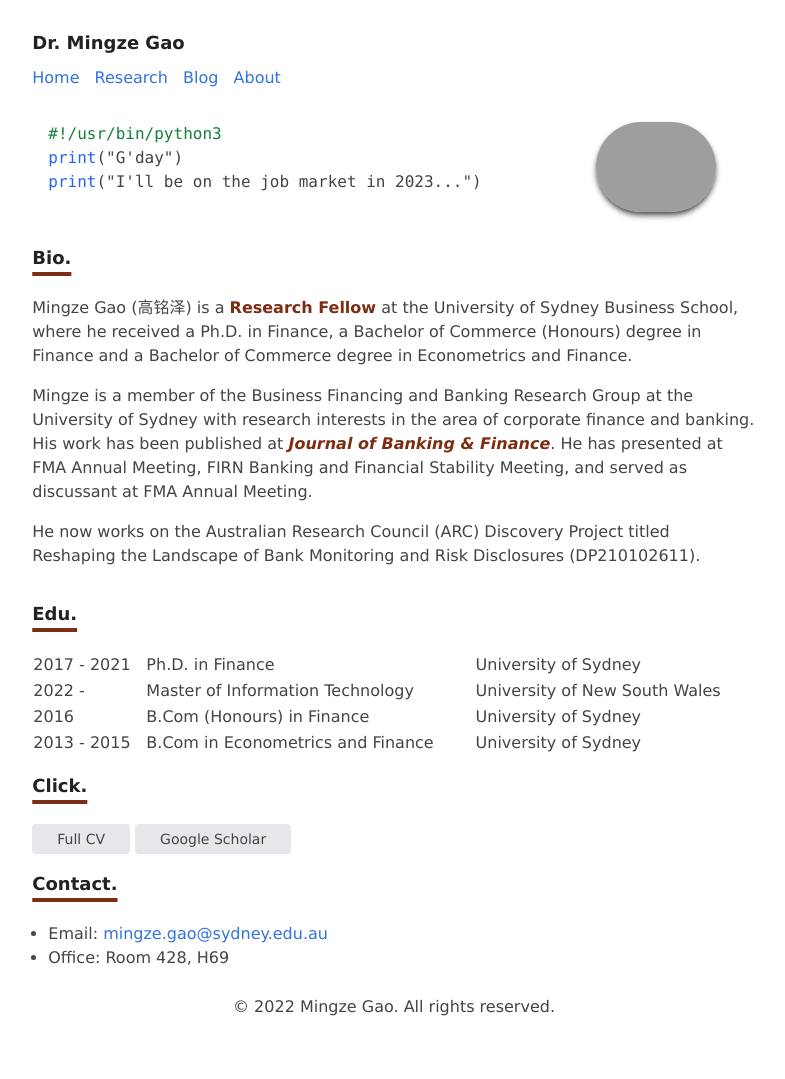
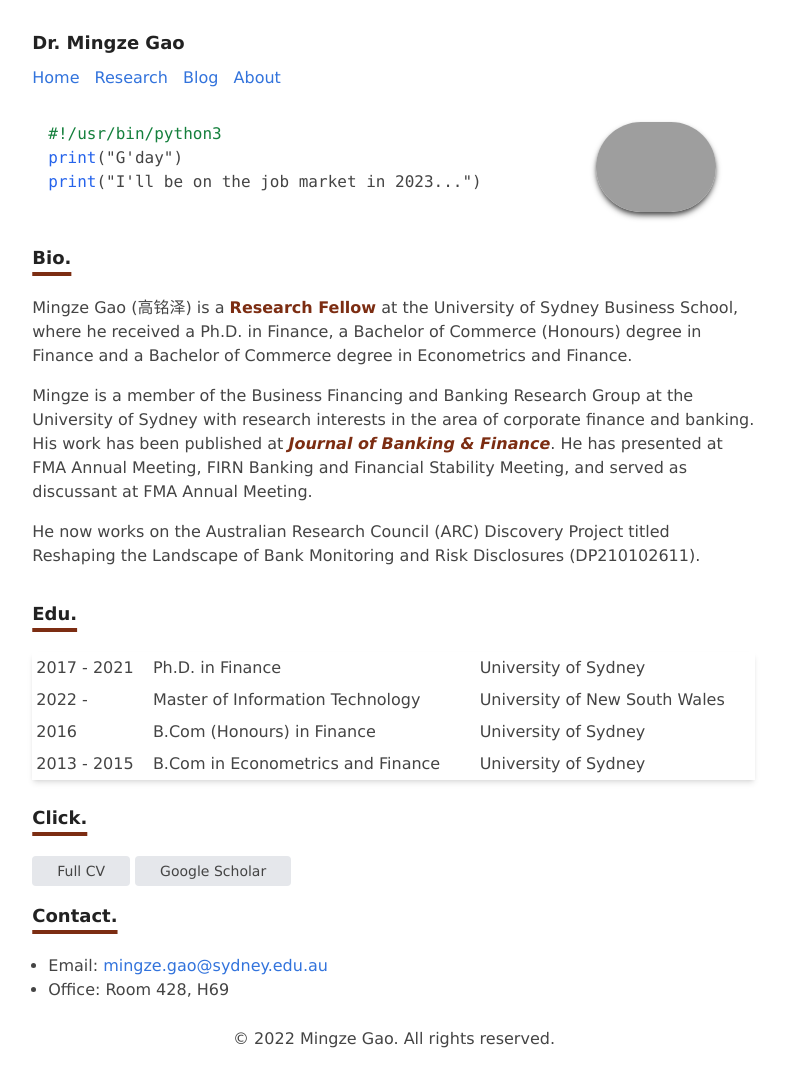
Before and after one commit to mgao6767/adriangao, an Astro site: page / in a window 1280 px wide. Shown: the whole page, without its empty margins (246-1031 px from the left). Built offline with nearby package versions, Linux system fonts and the light colour scheme; Astro itself is replaced by a stand-in of ours; grey boxes are pictures that could not be loaded.

Commit message:
style(*): adjust table style

```diff
--- a/src/styles/global.css
+++ b/src/styles/global.css
@@ -33,6 +33,19 @@
 
   ol {
     @apply list-decimal px-6;
+  }
+
+  table {
+    overflow-x: scroll;
+    display: block;
+    @apply sm:relative sm:left-[50%] sm:translate-x-[-50%] sm:table;
+    @apply my-6 shadow-md;
+  }
+  th {
+    @apply bg-gray-50 p-2;
+  }
+  tr td {
+    @apply p-1;
   }
 }
 
```
